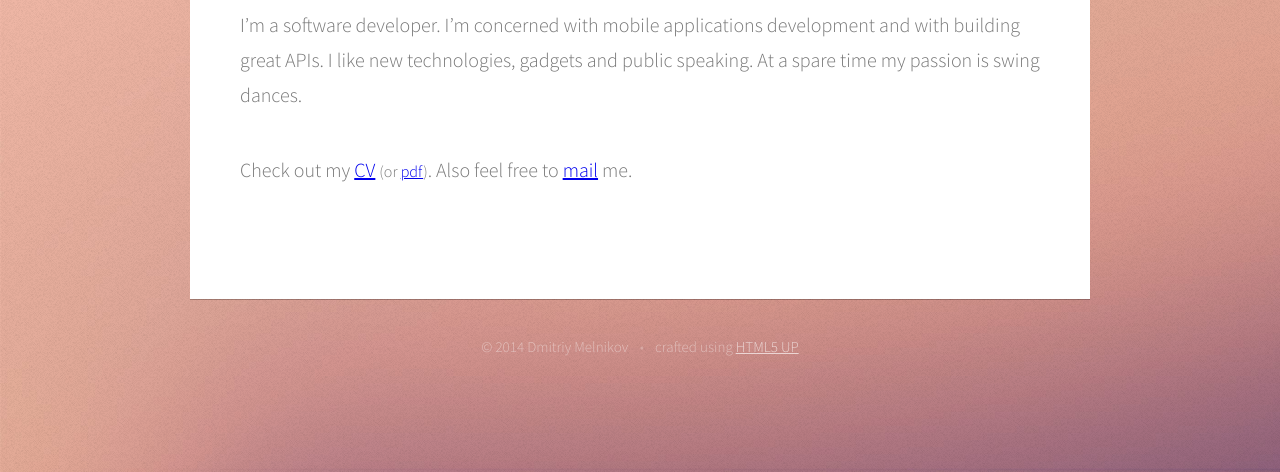
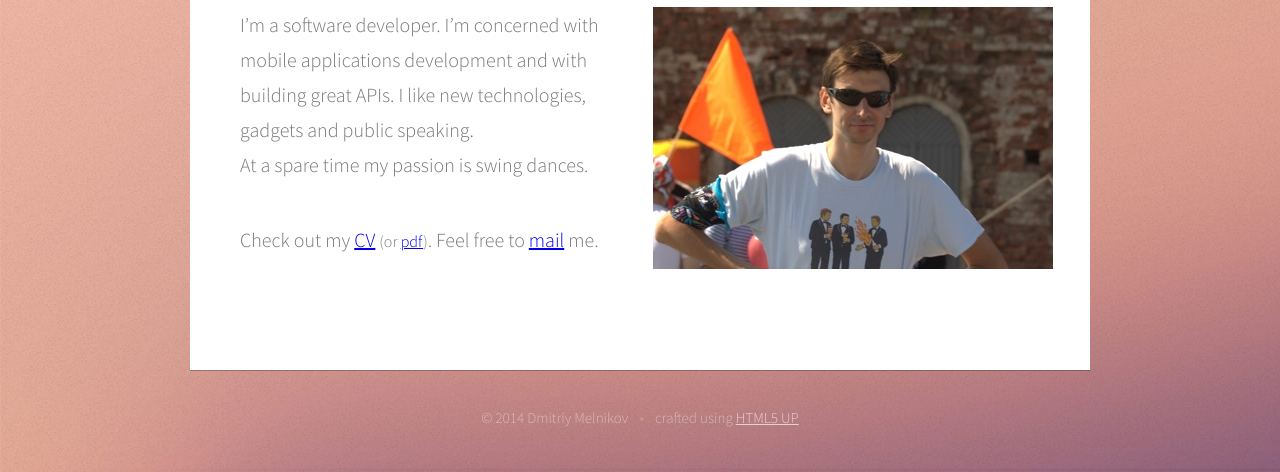
Before and after one commit to melnikovdv/mlayer, a plain HTML site: page index.html in a window 1280 px wide. Both pictures are taken after a click on the link "About". Shown: the part 328-800 px from the top of the page. Drawn offline with Linux system fonts and the light colour scheme.

Commit message:
photo added to about page

```diff
--- a/index.html
+++ b/index.html
@@ -53,18 +53,19 @@
 								<header>
 									<h2>About</h2>
 								</header>
-								<p>
-									I’m a software developer. I’m concerned with mobile applications development and with building great APIs. I like new technologies, gadgets and public speaking. At a spare time my passion is swing dances.
-								</p>
-								<p>
-									Check out my <a href="./cv">CV</a> <small>(or <a href="images/melnikovdv.pdf">pdf</a>)</small>. Also feel free to <a href="mailto:melnikovdv@gmail.com">mail</a> me.
-								</p>
-								<p>
-
-								</p>
-								<section>
-									<h2></h2>
-								</section>
+								<div class="row">
+									<div class="6u">
+										<p>
+											I’m a software developer. I’m concerned with mobile applications development and with building great APIs. I like new technologies, gadgets and public speaking. </br>At a spare time my passion is swing dances.
+										</p>
+										<p>
+											Check out my <a href="./cv">CV</a> <small>(or <a href="images/melnikovdv.pdf">pdf</a>)</small>. Feel free to <a href="mailto:melnikovdv@gmail.com">mail</a> me.
+										</p>
+									</div>
+									<div class="6u">
+										<img src="images/me.jpg"/>
+									</div>
+								</div>
 							</article>
 
 					</div>
```
